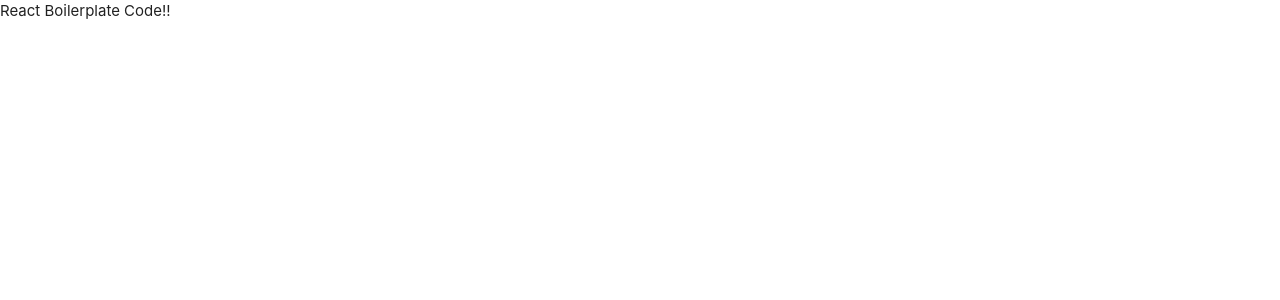
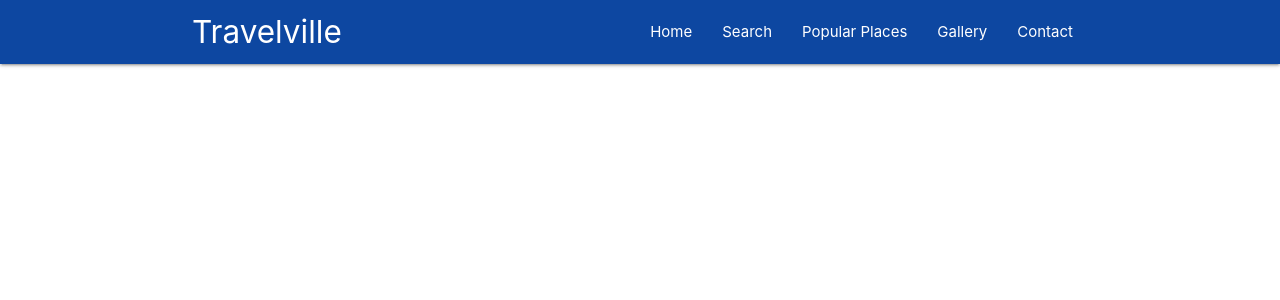
Before and after one commit to ajfsdeveloper/react-materializecss-travelville, a React (Create React App) app: page / in a window 1280 px wide. Shown: the top 300 px of the page. Built offline with nearby package versions, Linux system fonts and the light colour scheme.

Commit message:
Add Navbar and NavbarItems components

```diff
--- a/public/index.html
+++ b/public/index.html
@@ -52,6 +52,12 @@
   <!-- Compiled and minified JavaScript -->
   <script src="https://cdnjs.cloudflare.com/ajax/libs/materialize/1.0.0/js/materialize.min.js"></script>
 
+  <script>
+    document.addEventListener('DOMContentLoaded', function () {
+      const sideNav = document.querySelectorAll('.sidenav');
+      M.Sidenav.init(sideNav, {});
+    });
+  </script>
 </body>
 
 </html>
--- a/src/App.js
+++ b/src/App.js
@@ -1,8 +1,13 @@
 import React, { Component } from 'react'
+import Navbar from './components/Navbar'
 
 class App extends Component {
   render() {
-    return <div>React Boilerplate Code!!</div>
+    return (
+      <React.Fragment>
+        <Navbar />
+      </React.Fragment>
+    )
   }
 }
 
--- /dev/null
+++ b/src/components/Navbar.jsx
@@ -0,0 +1,32 @@
+import React from 'react'
+import NavbarItems from './NavbarItems'
+
+const Navbar = () => {
+  return (
+    <React.Fragment>
+      <div className="navbar-fixed">
+        <nav className="blue darken-4">
+          <div className="container">
+            <div className="nav-wrapper">
+              <a href="#!" className="brand-logo">
+                Travelville
+              </a>
+              <a href="#!" data-target="mobile-nav" className="sidenav-trigger">
+                <i className="material-icons">menu</i>
+              </a>
+              <ul className="right hide-on-med-and-down">
+                <NavbarItems />
+              </ul>
+            </div>
+          </div>
+        </nav>
+      </div>
+
+      <ul className="sidenav" id="mobile-nav">
+        <NavbarItems />
+      </ul>
+    </React.Fragment>
+  )
+}
+
+export default Navbar
--- /dev/null
+++ b/src/components/NavbarItems.jsx
@@ -0,0 +1,25 @@
+import React from 'react'
+
+const NavbarItems = () => {
+  return (
+    <React.Fragment>
+      <li>
+        <a href="#home">Home</a>
+      </li>
+      <li>
+        <a href="#search">Search</a>
+      </li>
+      <li>
+        <a href="#popular">Popular Places</a>
+      </li>
+      <li>
+        <a href="#gallery">Gallery</a>
+      </li>
+      <li>
+        <a href="#contact">Contact</a>
+      </li>
+    </React.Fragment>
+  )
+}
+
+export default NavbarItems
```
